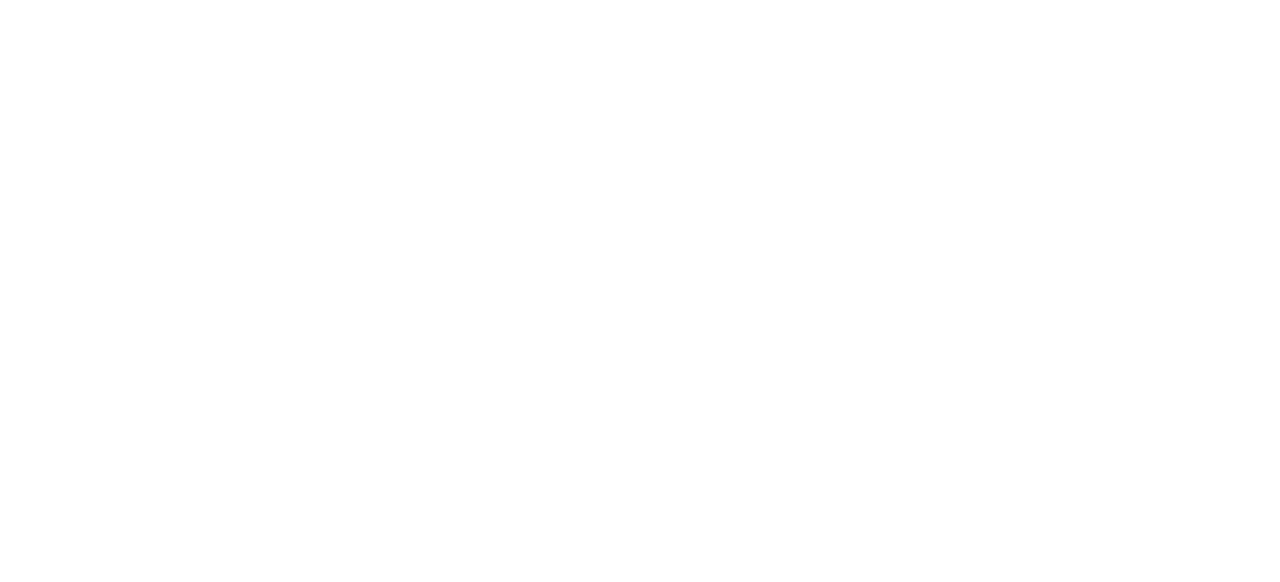
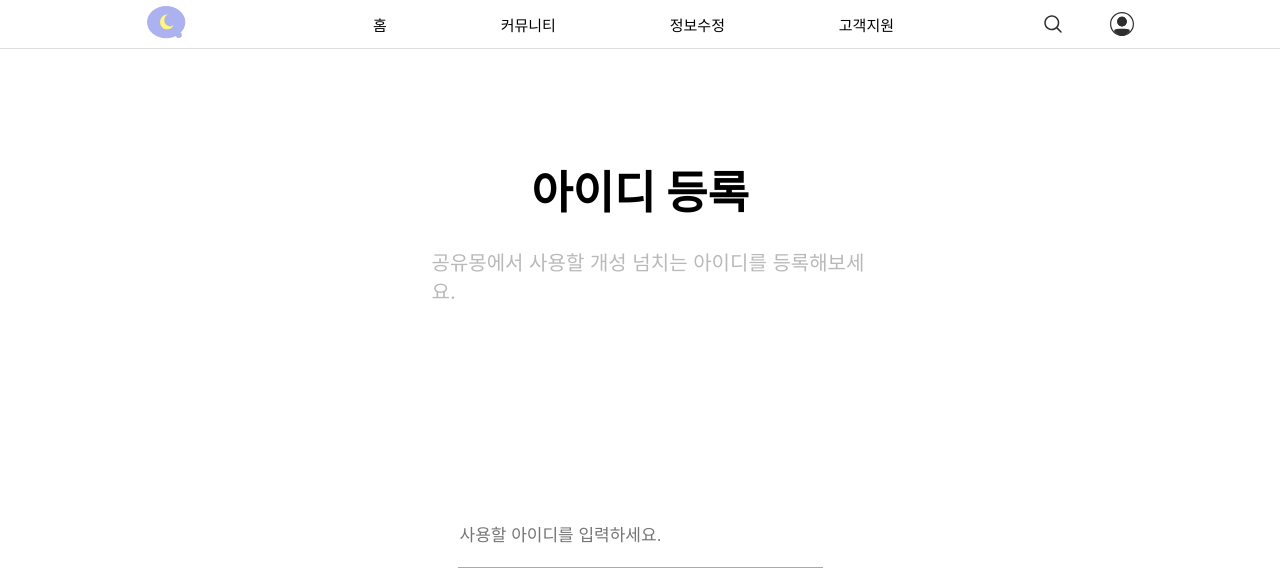
Before and after one commit to Team-Journal/Journal-Frontend, a React (Create React App) app: page /register in a window 1280 px wide. Shown: the top 582 px of the page. Built offline with nearby package versions, Linux system fonts and the light colour scheme; the HTML template or start-up script is replaced by a standard one.

Commit message:
✨ :: 아이디 등록 페이지 퍼블리싱

```diff
--- a/src/pages/register/index.tsx
+++ b/src/pages/register/index.tsx
@@ -1,11 +1,51 @@
-import React from 'react'
+import styled from 'styled-components'
+import MainHeader from '../../components/main-header'
+import RegisterForm from '../../components/register';
 
 const Register = () => {
   return (
     <div>
-
+      <MainHeader />
+      <Container>
+        <RegisterTitle>아이디 등록</RegisterTitle>
+        <Desc>공유몽에서 사용할 개성 넘치는 아이디를 등록해보세요.</Desc>
+        <FormContainer>
+          <RegisterForm />
+        </FormContainer>
+      </Container>
     </div>
   )
 }
 
-export default Register
+export default Register;
+
+const FormContainer = styled.div`
+  display: flex;
+  margin-top: 180px;
+  justify-content: center;
+`
+
+const Desc = styled.p`
+  font-size: 20px;
+  color: rgba(185, 185, 185, 1);
+  display: flex;
+  justify-content: center;
+  margin-top: -20px;
+  margin-left: 20px;
+`
+
+const RegisterTitle = styled.p`
+  font-size: 45px;
+  font-weight: 650;
+  margin-top: 157px;
+  display: flex;
+  justify-content: center;
+`
+
+const Container = styled.div`
+  display: flex;
+  width: 457px;
+  height: 66px;
+  margin: 0 auto;
+  flex-direction: column;
+`
```
